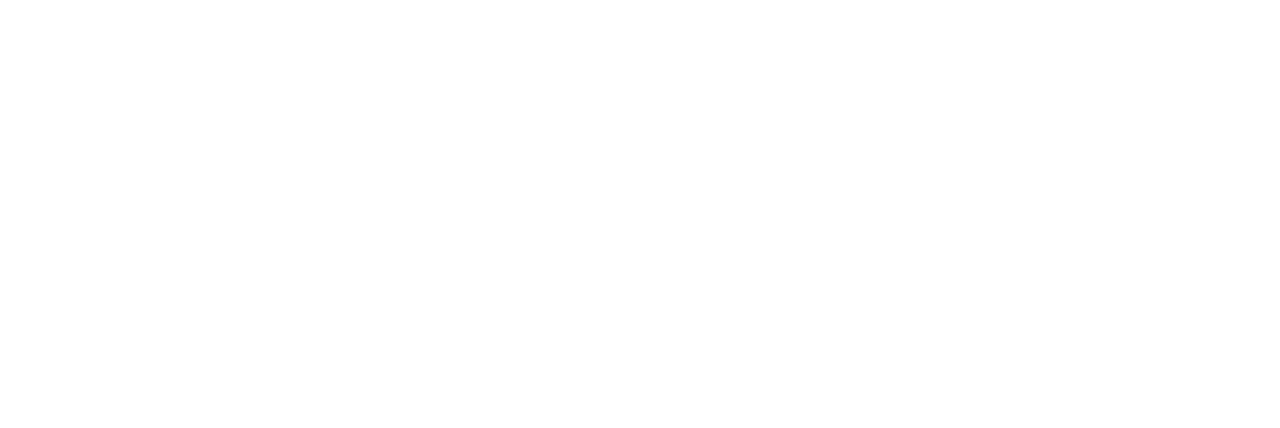
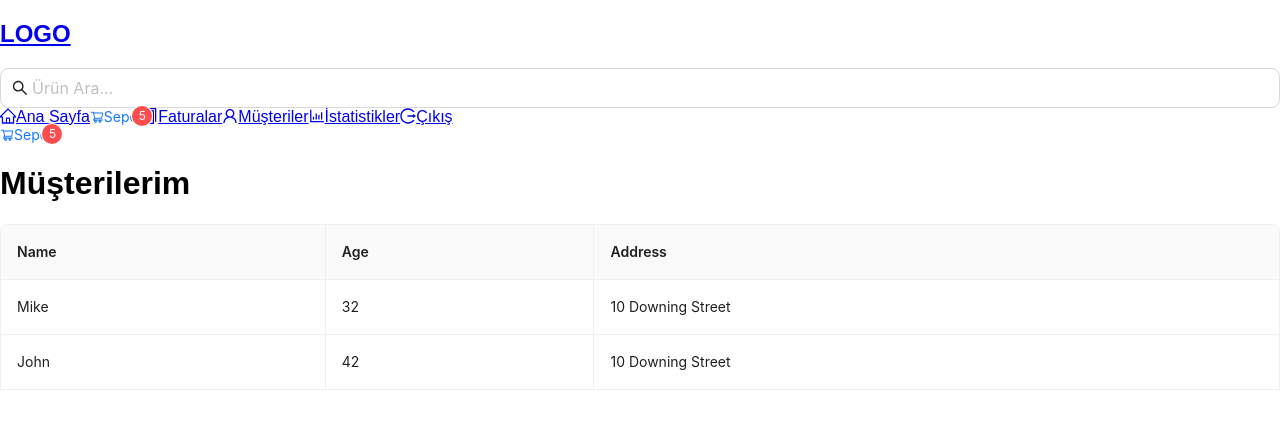
Before and after one commit to adnanertorer/react_pos_application, a React (Create React App) app: page /customers in a window 1280 px wide. Before the commit this address had no page. Shown: the top 428 px of the page. Built offline with nearby package versions, Linux system fonts and the light colour scheme; a web font is replaced by a local one.

Commit message:
customers

```diff
--- a/src/App.jsx
+++ b/src/App.jsx
@@ -2,6 +2,7 @@
 import CartPage from "./pages/CartPage";
 import HomePage from "./pages/HomePage";
 import BillPage from "./pages/BillPage";
+import CustomerPage from "./pages/CustomerPage";
 
 function App() {
   return (
@@ -10,7 +11,8 @@
       <Routes>
         <Route path="/" element={<HomePage />} />
         <Route path="/cart" element={<CartPage />} />
-        <Route path="/bills" element={<BillPage />} />
+        <Route path="/bills" element={<BillPage />} />,
+        <Route path="/customers" element={<CustomerPage />} />
       </Routes>
       </BrowserRouter>
     </>
--- a/src/components/Header.jsx
+++ b/src/components/Header.jsx
@@ -42,7 +42,7 @@
             <CopyOutlined className="md:text-2xl text-xl" />
             <span className="md:text-xs text-[10px]">Faturalar</span>
           </Link>
-          <Link to={"/"} className="menu-link flex flex-col hover:text-[#40a9ff] transition-all">
+          <Link to={"/customers"} className="menu-link flex flex-col hover:text-[#40a9ff] transition-all">
             <UserOutlined className="md:text-2xl text-xl" />
             <span className="md:text-xs text-[10px]">Müşteriler</span>
           </Link>
--- /dev/null
+++ b/src/pages/CustomerPage.jsx
@@ -0,0 +1,54 @@
+import { Table } from "antd";
+import Header from "../components/Header";
+
+const CustomerPage = () => {
+  const dataSource = [
+    {
+      key: "1",
+      name: "Mike",
+      age: 32,
+      address: "10 Downing Street",
+    },
+    {
+      key: "2",
+      name: "John",
+      age: 42,
+      address: "10 Downing Street",
+    },
+  ];
+
+  const columns = [
+    {
+      title: "Name",
+      dataIndex: "name",
+      key: "name",
+    },
+    {
+      title: "Age",
+      dataIndex: "age",
+      key: "age",
+    },
+    {
+      title: "Address",
+      dataIndex: "address",
+      key: "address",
+    },
+  ];
+
+  return (
+    <>
+      <Header />
+      <div className="px-6">
+        <h1 className="text-4xl font-bold text-center mb-4">Müşterilerim</h1>
+        <Table
+          dataSource={dataSource}
+          columns={columns}
+          bordered
+          pagination={false}
+        />
+      </div>
+    </>
+  );
+};
+
+export default CustomerPage;
```
